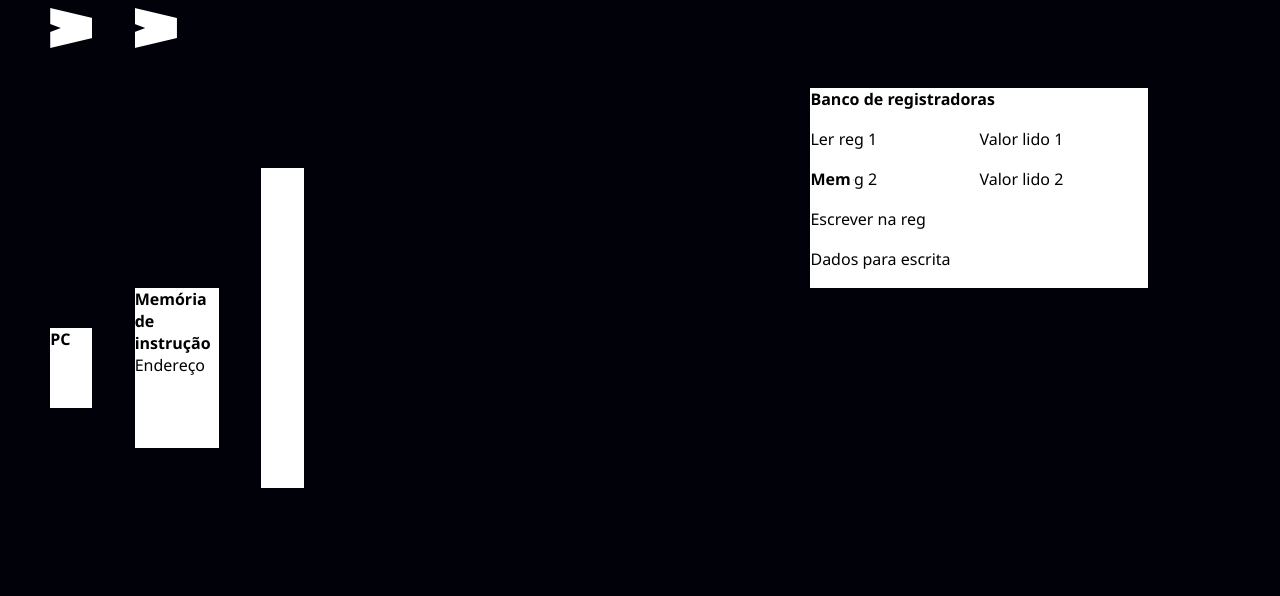
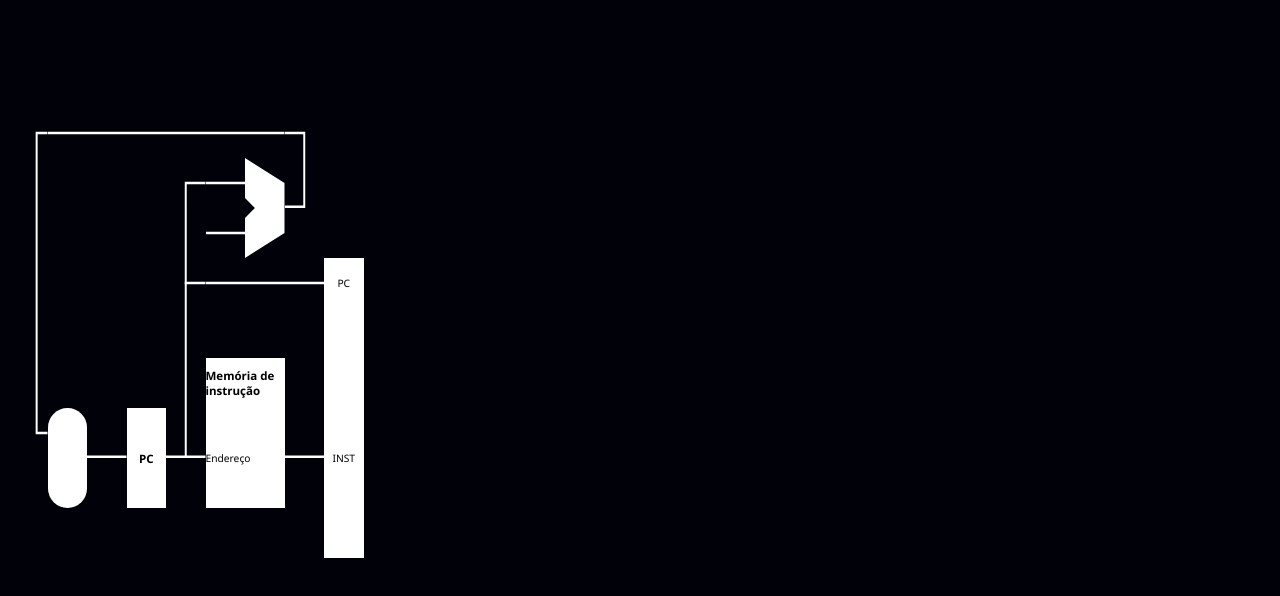
Before and after one commit to vinivid/simulacao_pipeline, a website: page public/index.html in a window 1280 px wide. Drawn offline with Linux system fonts and the light colour scheme.

Commit message:
parte do if 'feita'

```diff
--- a/public/index.html
+++ b/public/index.html
@@ -7,12 +7,30 @@
 </head>
 <body>
     <div id="architecture-grid">
-        <!-- Parte do if-Id-->
+        <!-- Parte do if -->
 
-        <div id="cable-test"">
-            <div id="left-cable" class="left_cable"></div>
-            <div id="right-cable"></div>
-        </div>
+            <!-- Cabos do pc + 4 até o pc src-->
+            <div id="pcp-4_8_4" class="bh-to-mv pcp-4"></div>
+            <div id="pcp-4_8_3" class="mvb-to-mhl pcp-4"></div>
+            <div id="pcp-4_2-7_3" class="mh pcp-4"></div>
+            <div id="pcp-4_1_3" class="mhr-to-qrvb pcp-4"></div>
+            <div id="pcp-4_1_4-8" class="qrv pcp-4 pcp-4"></div>
+            <div id="pcp-4_1_9" class="qrvt-to-mhr pcp-4"></div>
+            <!-- #### -->
+
+            <div id="mux-to-pc" class="bh"></div>
+
+        <div id="pc-src" class="mux-symbol"></div>
+
+            <!-- Cabos do pc até o pipe e a ula -->
+            <div id="pc-to-instmem" class="bh pc-to-things"></div>
+            <div id="pc-tt_5_5-9" class="mv pc-to-things"></div>
+            <div id="pc-tt_5_4" class="mvb-to-mhr pc-to-things"></div>
+            <div id="pc-tt_6_4" class="mh pc-to-things"></div>
+            <div id="pc-tt_5_6" class="half-mhr pc-to-things"></div>
+            <div id="pc-tt_6-8_6" class="mh pc-to-things"></div>
+            <div id="four-to-add"  class="mh"></div>
+            <!-- ### -->
 
         <div id="prg-counter" class="block-box">
             <div class="block-name">PC</div>
@@ -20,16 +38,22 @@
 
         <div id="pc4" class="alu-symbol"></div>
 
+
         <div id="inst-mem" class="block-box">
             <div class="block-name">Memória de instrução</div>
             <div class="block-entry-exit">Endereço</div>
         </div>
 
-        <div id="reg-if-id" class="block-box"></div>
+        <div id="inst-mem-to-pipe" class="bh"></div>
 
-        <!-- Fim do if-Id-->
+        <div id="reg-if-id" class="block-box">
+            <div class="block-entry-exit">PC</div>
+            <div class="block-entry-exit">INST</div>
+        </div>
 
-        <div id="bco-reg" class="block-box">
+        <!-- Fim do if -->
+
+        <!-- <div id="bco-reg" class="block-box">
             <div class="block-name">Banco de registradoras</div>
             <div class="block-entry-exit">Ler reg 1</div>
             <div class="block-entry-exit">Ler reg 2</div>
@@ -49,7 +73,7 @@
             <div class="block-name">Mem</div>
         </div>
 
-        <div id="reg-mem-wb"></div>
+        <div id="reg-mem-wb"></div> -->
 
     </div>
 </body>
--- a/public/style.css
+++ b/public/style.css
@@ -2,94 +2,268 @@ body {
     background-color: #01010a;
 }
 
-/* Faz o cabo da esquerda pra cima*/
-.left_cable {
+/* ############################
+  Simbolos e cabos da arquitetura
+   ########################## */
+
+.bh {
+   background-color: white;
+   clip-path: polygon(0 100%, 100% 100%, 100% 95%, 0 95%);
+}
+
+.bh-to-mv {
+    background-color: white;
+    clip-path: polygon(0 100%, 52.5% 100%, 52.5% 0, 47.5% 0, 47.5% 95%, 0 95%);
+}
+
+.mv {
+    background-color: white;
+    clip-path: polygon(47.5% 0, 47.5% 100%, 52.5% 100%, 52.5% 0);
+}
+
+.mh {
+    background-color: white;
+    clip-path: polygon(0 47.5%, 100% 47.5%, 100% 52.5%, 0 52.5%);
+}
+
+.half-mhr {
+    background-color: white;
+    clip-path: polygon(47.5% 47.5%, 47.5% 52.5%, 100% 52.5%, 100% 47.5%);
+}
+
+.mvb-to-mhl {
+    background-color: white;
+    clip-path: polygon(47.5% 100%, 52.5% 100%, 52.5% 47.5%, 0% 47.5%, 0 52.5%, 47.5% 52.5%);
+}
+
+.mvb-to-mhr {
+    background-color: white;
+    clip-path: polygon(47.5% 100%, 47.5% 47.5%, 100% 47.5%, 100% 52.5%, 52.5% 52.5%, 52.5% 100%);
+}
+
+.mhr-to-qrvb {
+    background-color: white;
+    clip-path: polygon(100% 47.5%, 70% 47.5%, 70% 100%, 75% 100%, 75% 52.5%, 100% 52.5%);
+}
+
+.qlv {
     background-color: white;
     clip-path: polygon(
-        20% 0, 40% 0,
-        40% 100%, 20% 100%
+        20% 0, 25% 0,
+        25% 100%, 20% 100%
+    );
+}
+
+.qrv {
+    background-color: white;
+    clip-path: polygon(
+        70% 0, 75% 0%,
+        75% 100%, 70% 100%
         );
 }
 
-#left-cable {
+.qrvt-to-mhr {
     background-color: white;
-    clip-path: polygon(
-        20% 0, 40% 0,
-        40% 100%, 20% 100%
-        );
+    clip-path: polygon(70% 0, 70% 52.5%, 100% 52.5%, 100% 47.5%, 75% 47.5%, 75% 0%);
 }
 
-.right_cable {
+/* Faz o simbolo da ula*/
+.alu-symbol {
     background-color: white;
-    clip-path: polygon(
-        60% 0, 80% 0%,
-        80% 100%, 60% 100%
-        );
-}
-
-/* Faz o simbolo da ula em css*/
-.alu-symbol {
-    background: white;
     clip-path: polygon(0 0, 100% 25%, 100% 75%, 0 100%, 0 60%, 25% 50%, 0 40%);
 }
 
+/* Faz o simbolo do mux */
+.mux-symbol {
+    background-color: white;
+    border: none;
+    border-radius: 9999px;
+}
+
+/* Caixa de entradas e saidas de um blocco */
 .block-box {
     background-color: white;
 }
 
+/* Fonte do nome do bloco dentro de um bloco*/
 .block-name {
     font-family: 'Segoe UI', Tahoma, Geneva, Verdana, sans-serif;
+    font-size: 0.9vw;
     font-weight: bold;
+    align-content: center;
+    margin: auto
 }
 
+/* Texto da entra/saida de um bloco */
 .block-entry-exit {
     font-family: 'Segoe UI', Tahoma, Geneva, Verdana, sans-serif;
+    font-size: 0.8vw;
+    align-content: center;
+    margin: auto
 }
 
+/* ############################
+  Componentes e cabos da arquitetura
+   ########################## */
 #architecture-grid {
     display: grid;
-    grid-template-columns: repeat(30, 3.3vw);
-    grid-template-rows: repeat(20, 5vh);
+    grid-template-columns: repeat(32, 3.125%);
+    grid-template-rows: repeat(16, 6.25vh);
 }
 
-#prg-counter {
+/* #### Parte do if ### */
+
+#pcp-4_8_4 {
+    grid-column: 8;
+    grid-row: 4;
+}
+
+#pcp-4_8_3 {
+    grid-column: 8;
+    grid-row: 3;
+}
+
+#pcp-4_2-7_3 {
+    grid-column-start: 2;
+    grid-column-end: 8;
+
+    grid-row: 3;
+}
+
+#pcp-4_1_3 {
+    grid-column: 1;
+    grid-row: 3;
+}
+
+#pcp-4_1_4-8 {
+    grid-column: 1;
+    grid-row-start: 4;
+    grid-row-end: 9;
+}
+
+#pcp-4_1_9 {
+    grid-column: 1;
     grid-row: 9;
+}
+
+#pc-src {
     grid-column: 2;
 
     grid-row-start: 9;
     grid-row-end: 11;
 }
 
-#pc4 {
+#mux-to-pc {
+    grid-row: 9;
+    grid-column: 3;
+}
 
+#prg-counter {
+    grid-column: 4;
+
+    grid-row-start: 9;
+    grid-row-end: 11;
+
+    display: flex;
+}
+
+#pc-to-instmem {
+    grid-column: 5;
+    grid-row: 9;
+}
+
+#pc-tt_5_5-9 {
+    grid-column: 5;
+
+    grid-row-start: 5;
+    grid-row-end: 10;
+}
+
+#pc-tt_5_4 {
+    grid-column: 5;
+    grid-row: 4;
+}
+
+#pc-tt_6_4 {
+    grid-column: 6;
+    grid-row: 4;
+}
+
+#pc-tt_5_6 {
+    grid-column: 5;
+    grid-row: 6;
+}
+
+#pc-tt_6-8_6 {
+    grid-column-start: 6;
+    grid-column-end: 9;
+
+    grid-row: 6;
+}
+
+#four-to-add {
+    grid-column: 6;
+    grid-row: 5;
 }
 
 #inst-mem {
-    grid-row: 9;
-    grid-column: 10;
-    display: grid;
-    grid-template-rows: repeat(4, 1fr);
-
-    grid-row: 8;
-    grid-column: 4;
+    grid-column-start: 6;
+    grid-column-end: 8;
 
     grid-row-start: 8;
-    grid-row-end: 12;
+    grid-row-end: 11;
 
-    grid-column-start: 4;
-    grid-column-end: 6;
+    display: grid;
+    grid-template-columns: repeat(2, 1fr);
+    grid-template-rows: repeat(3, 1fr);
+}
+
+#inst-mem :nth-child(1) {
+    grid-column-start: 1;
+    grid-column-end: 3;
+
+    grid-row: 1;
+}
+
+#inst-mem :nth-child(2) {
+    grid-column: 1;
+
+    grid-row-start: 2;
+    grid-row-end: 4;
+}
+
+#inst-mem-to-pipe {
+    grid-column: 8;
+    grid-row: 9;
+}
+
+#pc4 {
+    grid-column: 7;
+
+    grid-row-start: 4;
+    grid-row-end: 6;
 }
 
 #reg-if-id {
+    grid-column: 9;
+
+    grid-row-start: 6;
+    grid-row-end: 12;
+
     display: grid;
-    grid-template-rows: repeat(3, 1fr);
+    grid-template-rows: repeat(6, 1fr);
+}
 
-    grid-row: 6;
-    grid-column: 7;
+#reg-if-id :nth-child(1) {
+    grid-row: 1;
+}
 
-    grid-row-start: 5;
-    grid-row-end: 13;
+#reg-if-id :nth-child(2) {
+    grid-row-start: 4;
+    grid-row-end: 6;
 }
+
+/* ### Fim do if ###*/
 
 #bco-reg {
     grid-row: 3;
```
